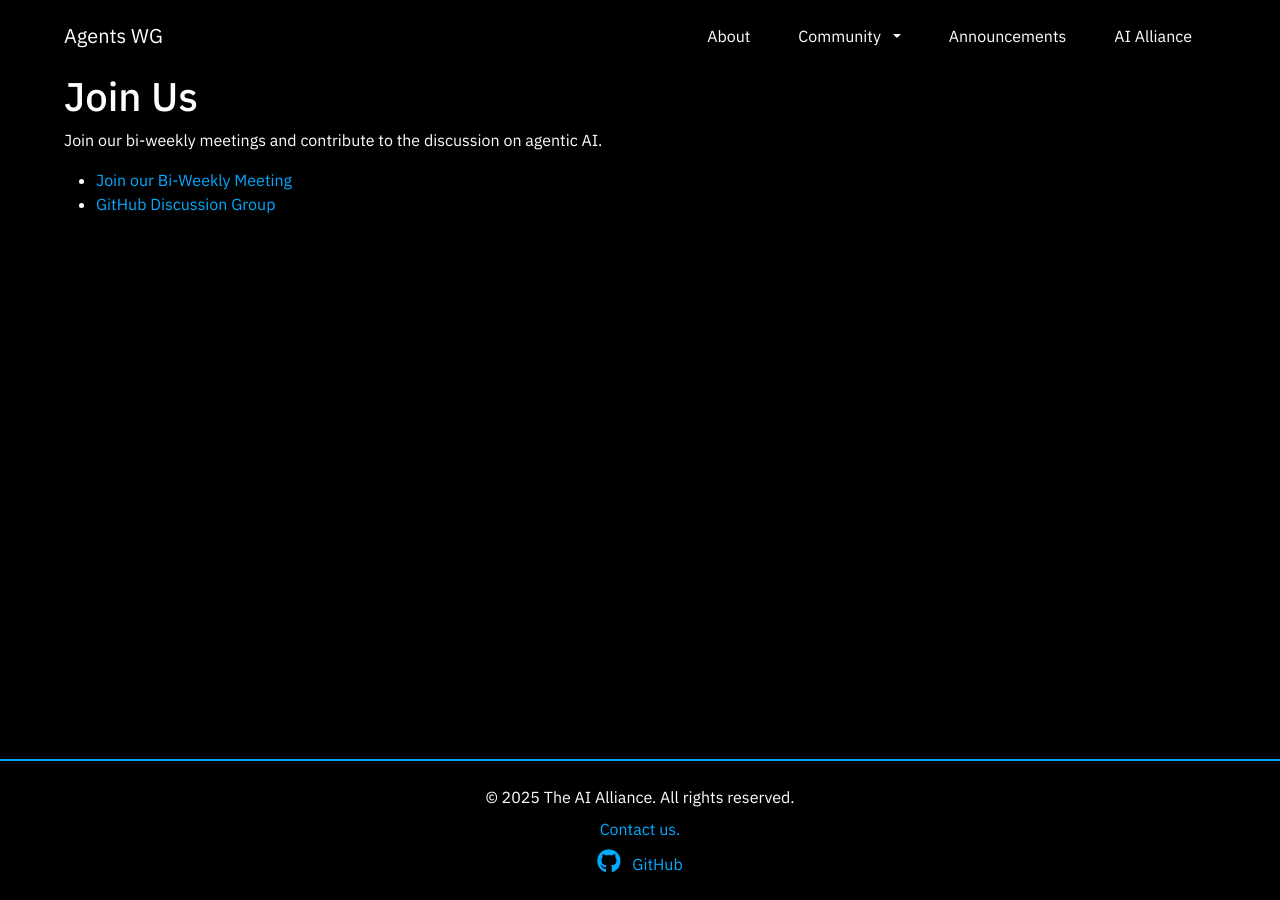
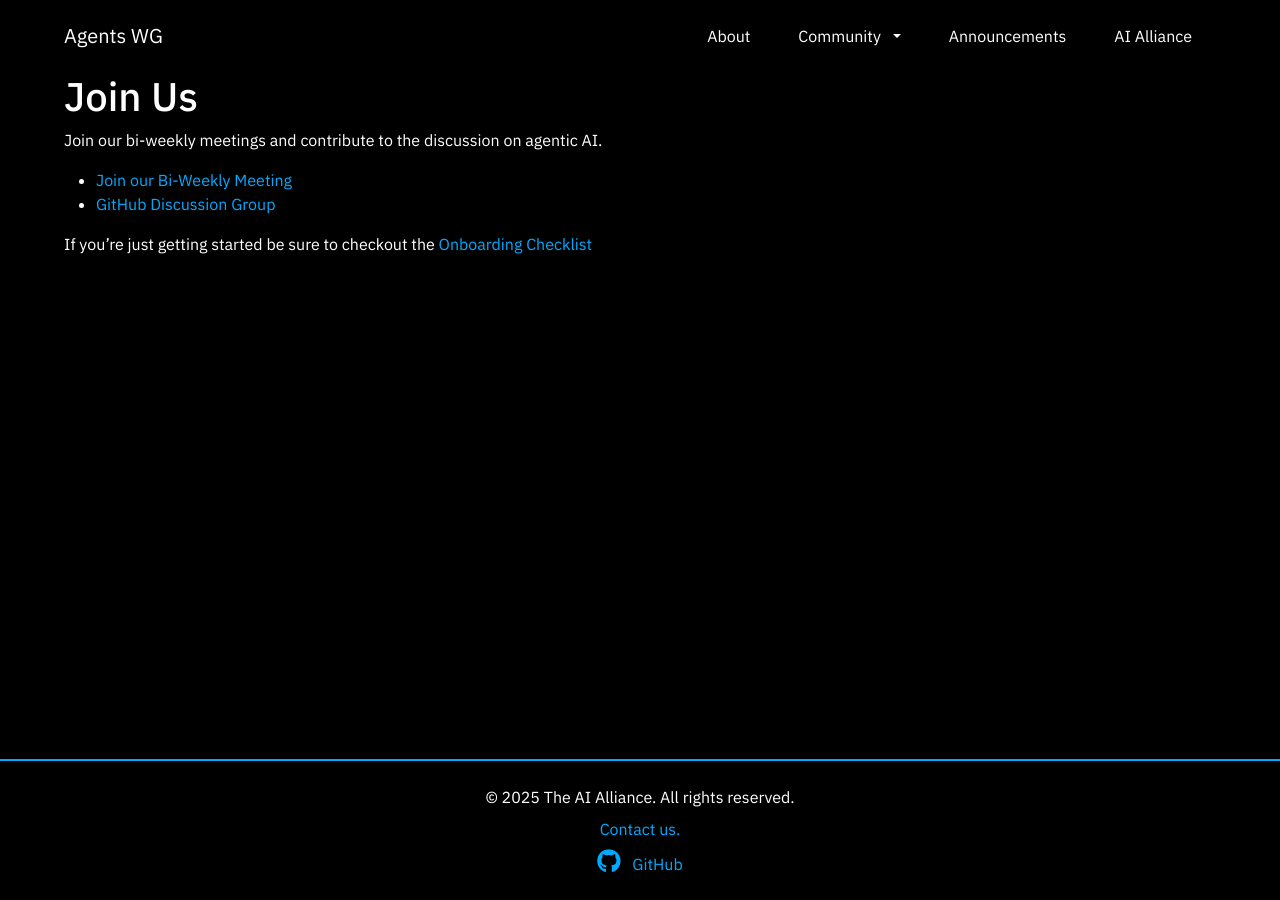
Before and after one commit to The-AI-Alliance/agents-wg, a Jekyll site: the page built from website/join.md, in a window 1280 px wide. Built offline with Jekyll 4.4.1, drawn with Linux system fonts in a browser that asks for light colours.

Commit message:
add onboading checklist
Signed-off-by: rawkintrevo <trevor.d.grant@gmail.com>

```diff
--- a/website/join.md
+++ b/website/join.md
@@ -7,3 +7,6 @@ Join our bi-weekly meetings and contribute to the discussion on agentic AI.
 
 - [Join our Bi-Weekly Meeting](https://calendar.app.google/c4eKW4zrNiXaue926)
 - [GitHub Discussion Group](https://github.com/The-AI-Alliance/agents-wg/discussions/)
+
+
+If you're just getting started be sure to checkout the [Onboarding Checklist](https://github.com/The-AI-Alliance/agents-wg/discussions/7)
```
